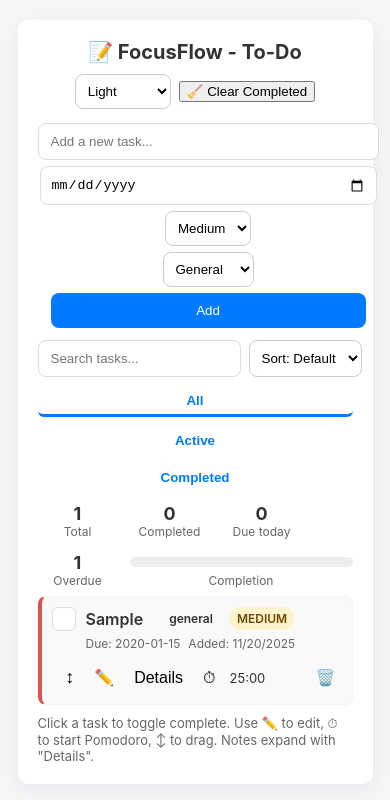
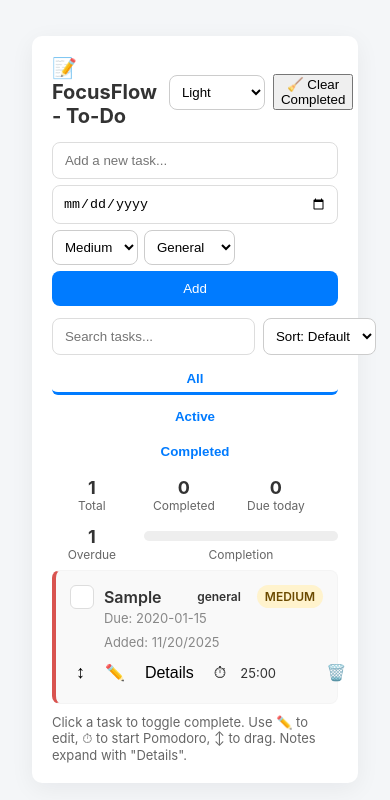
Before and after one commit to MyraGates/FocusFlow-To-Do, a plain HTML site: page index.html in a window 390 px wide. Both pictures are taken after typing "Sample", "2020-01-15" into the empty fields and a click on the button "Add". Drawn offline with Linux system fonts and the light colour scheme.

Commit message:
fix phone

```diff
--- a/style.css
+++ b/style.css
@@ -240,39 +240,55 @@ body.theme-gold { --bg-color:#fffaf0; --text-color:#624b10; --card-color:#ffffff
   }
 }
 
-/* Phones (below 600px) */
+/* ===============================
+   MOBILE FIX – CLEAN TASK LAYOUT
+   =============================== */
 @media (max-width: 600px) {
-  body {
-    padding: 20px;
+
+  /* Make the list items vertical and spaced */
+  .task-item {
+    flex-direction: column;
+    align-items: flex-start;
+    gap: 6px;
+    padding: 14px;
   }
 
-  .header {
-    flex-direction: column;
-    gap: 10px;
+  /* The left content (task text + date) fills the width */
+  .task-item > div {
+    width: 100%;
   }
 
-  .input-section {
-    flex-direction: column;
+  /* Task text should wrap, not squish */
+  .task-text {
+    width: 100%;
+    word-wrap: break-word;
+    font-size: 16px;
   }
 
+  /* Due date text */
+  .task-meta {
+    font-size: 13px;
+    color: #888;
+    margin-top: 2px;
+  }
+
+  /* Delete button moves below and right-aligned */
+  .delete-btn {
+    align-self: flex-end;
+    font-size: 20px;
+    margin-top: 4px;
+  }
+
+  /* Inputs full width */
   #task-input,
   #task-date,
   #add-task {
     width: 100%;
   }
 
+  /* Filters stack vertically for cleaner tap targets */
   .filter-buttons {
     flex-direction: column;
-    gap: 10px;
-  }
-
-  .task-item {
-    flex-direction: column;
-    align-items: flex-start;
-    gap: 10px;
-  }
-
-  .delete-btn {
-    align-self: flex-end;
+    gap: 8px;
   }
 }
```
